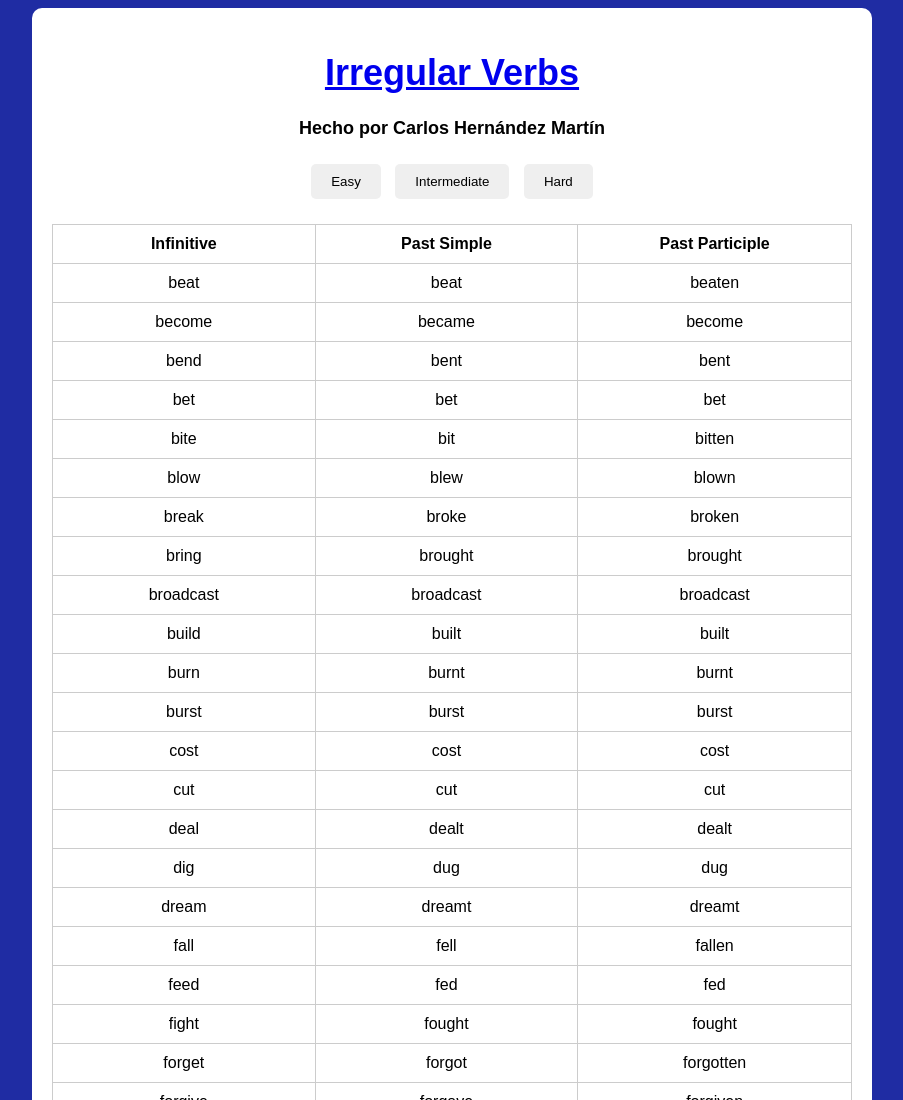
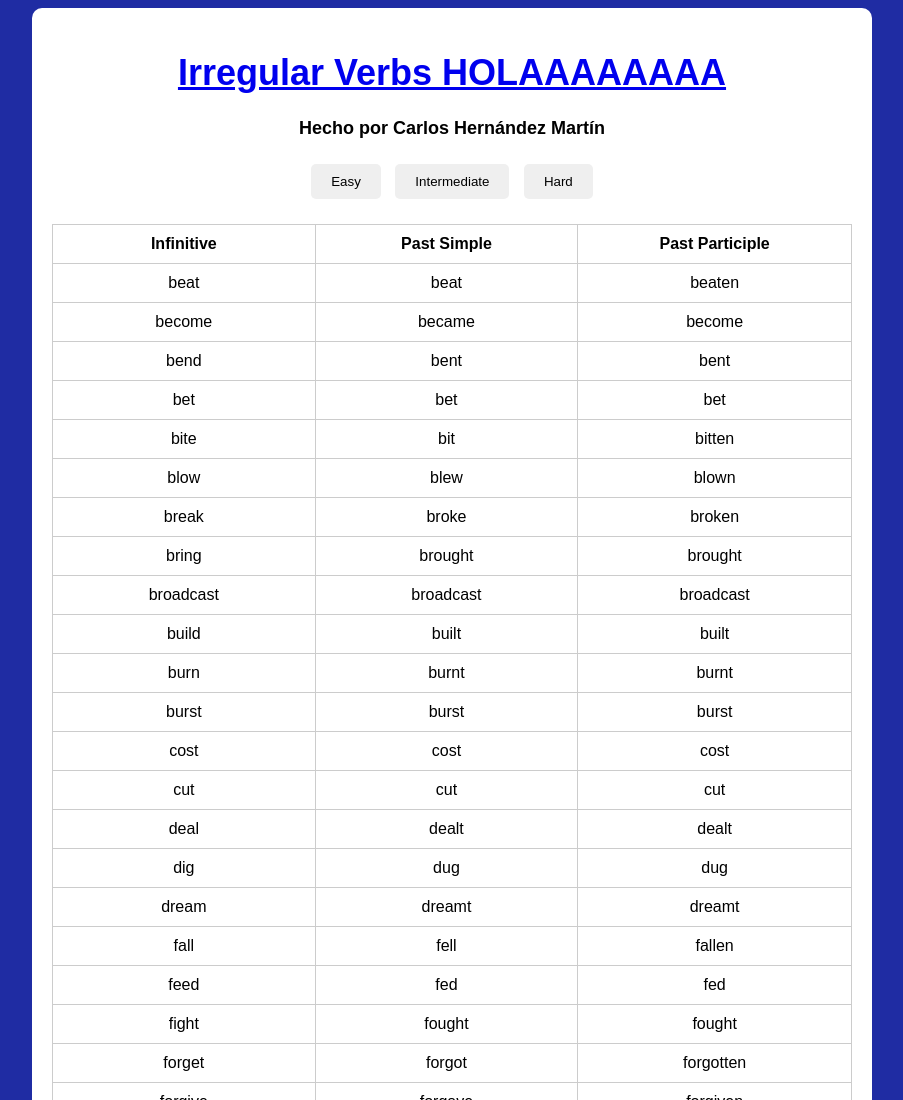
Before and after one commit to COYGCarlos/irregularverbs.github.io, a plain HTML site: page index.html in a window 1280 px wide. Shown: the top 1100 px of the page, without its empty margins (188-1091 px from the left). Drawn offline with Linux system fonts and the light colour scheme.

Commit message:
Update index.html

```diff
--- a/index.html
+++ b/index.html
@@ -9,7 +9,7 @@
 <body>
     <div class="container">
       <a href="index.html">
-        <h1>Irregular Verbs</h1>
+        <h1>Irregular Verbs HOLAAAAAAAA</h1>
       </a>
         <h2>Hecho por Carlos Hernández Martín</h2>
         <div class="buttons">
```
